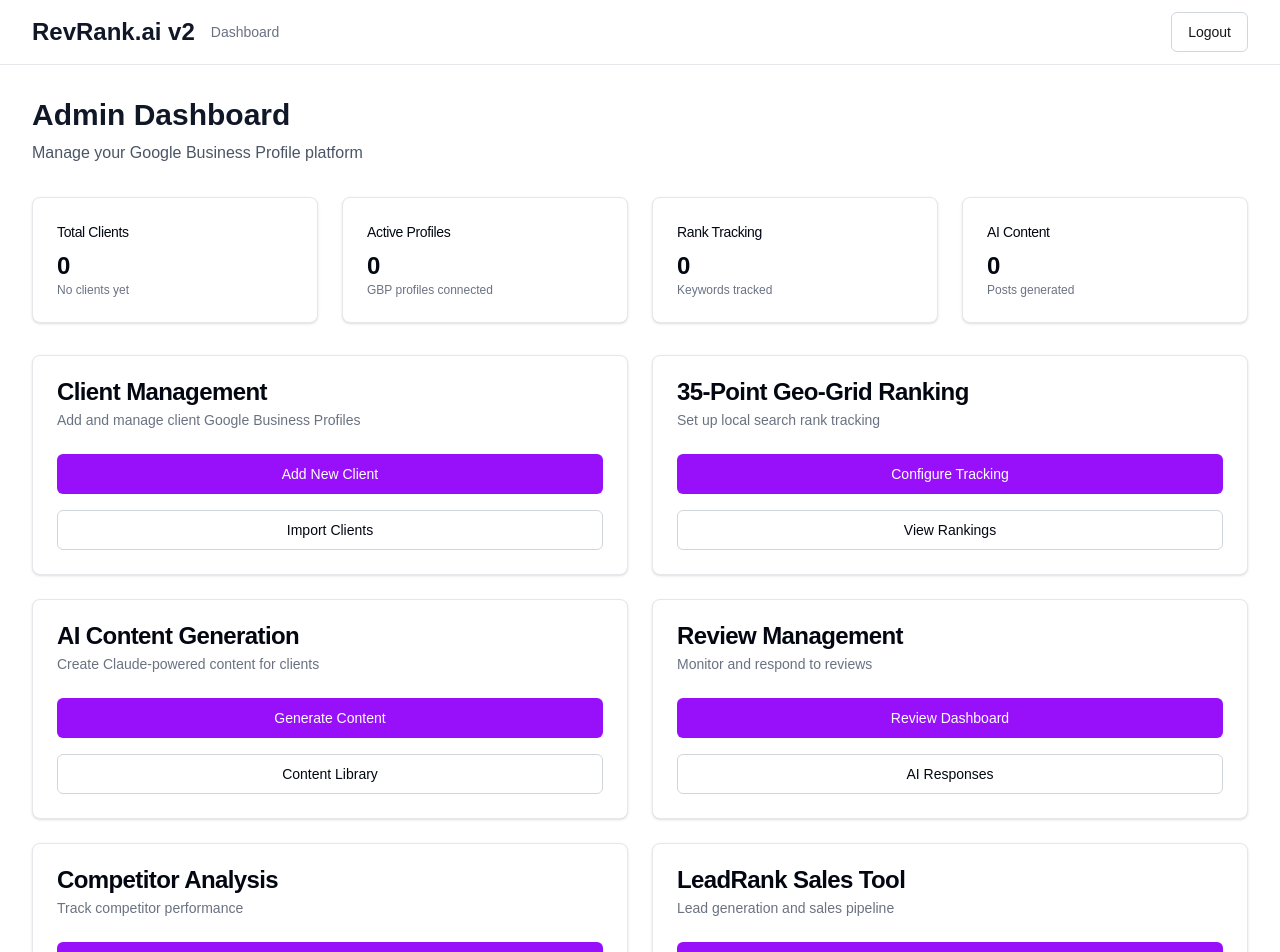
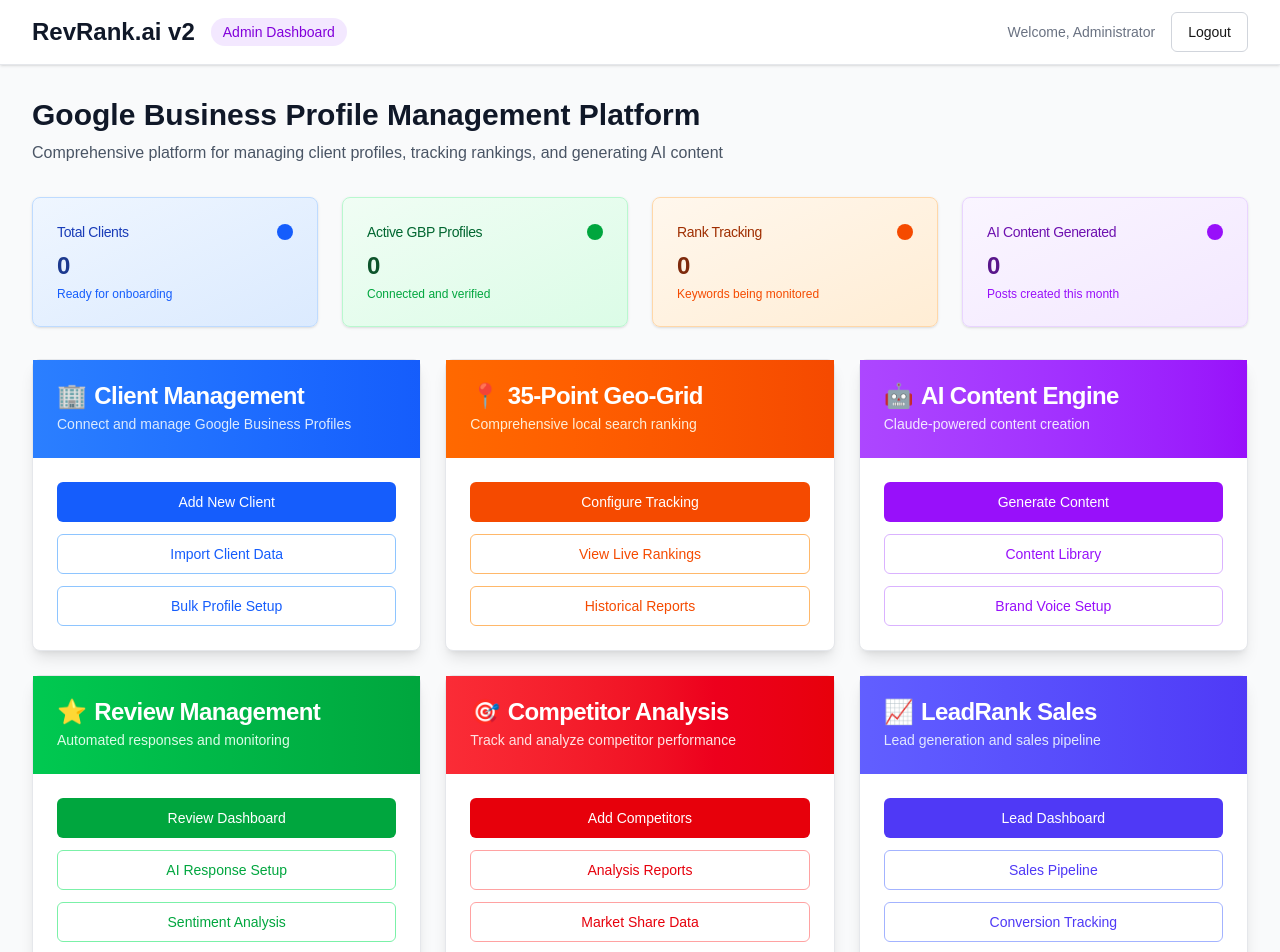
Before and after one commit to thedarksco/revrank-ai-v2-fresh, a Next.js app: page /dashboard in a window 1280 px wide. Shown: the top 952 px of the page. Built offline with nearby package versions, Linux system fonts and the light colour scheme.

Commit message:
Complete redesign: Professional RevRank.ai v2 dashboard with modern UI, color-coded sections, gradients, and comprehensive feature layout

```diff
--- a/app/admin/page.tsx
+++ b/app/admin/page.tsx
@@ -20,26 +20,46 @@
   }
 
   return (
-    <div className="min-h-screen bg-gray-50 flex items-center justify-center py-12 px-4 sm:px-6 lg:px-8">
-      <div className="max-w-md w-full space-y-8">
-        <div>
-          <h2 className="mt-6 text-center text-3xl font-bold text-gray-900">
-            RevRank.ai v2 Admin
+    <div className="min-h-screen bg-white">
+      {/* Header matching homepage */}
+      <header className="border-b border-gray-200">
+        <div className="max-w-7xl mx-auto px-4 sm:px-6 lg:px-8">
+          <div className="flex justify-between items-center h-16">
+            <div className="flex items-center">
+              <h1 className="text-2xl font-bold text-gray-900">RevRank.ai v2</h1>
+              <span className="ml-4 text-sm text-gray-500">Admin Access</span>
+            </div>
+            <div className="flex items-center space-x-4">
+              <Button variant="outline" asChild>
+                <a href="/">Back to Home</a>
+              </Button>
+            </div>
+          </div>
+        </div>
+      </header>
+
+      {/* Login Section */}
+      <section className="py-20 px-4 sm:px-6 lg:px-8">
+        <div className="max-w-md mx-auto">
+          <div className="text-center mb-8">
+            <h2 className="text-3xl font-bold text-gray-900 mb-4">
+              Admin Dashboard Access
             </h2>
-          <p className="mt-2 text-center text-sm text-gray-600">
-            Sign in to access the dashboard
+            <p className="text-gray-600">
+              Sign in to manage your Google Business Profile platform
             </p>
           </div>
+
           <Card>
             <CardHeader>
-            <CardTitle>Admin Login</CardTitle>
-            <CardDescription>Enter your credentials to continue</CardDescription>
+              <CardTitle>Administrator Login</CardTitle>
+              <CardDescription>Enter your credentials to access the RevRank.ai v2 dashboard</CardDescription>
             </CardHeader>
             <CardContent>
               <form onSubmit={handleLogin} className="space-y-4">
                 <div>
                   <label className="block text-sm font-medium text-gray-700 mb-2">
-                  Email
+                    Email Address
                   </label>
                   <Input
                     type="email"
@@ -57,17 +77,18 @@
                     type="password"
                     value={password}
                     onChange={(e) => setPassword(e.target.value)}
-                  placeholder="Enter password"
+                    placeholder="Enter your password"
                     required
                   />
                 </div>
                 <Button type="submit" className="w-full">
-                Sign In
+                  Access Dashboard
                 </Button>
               </form>
             </CardContent>
           </Card>
         </div>
+      </section>
     </div>
   )
 }
--- a/app/dashboard/page.tsx
+++ b/app/dashboard/page.tsx
@@ -5,16 +5,23 @@
 
 export default function Dashboard() {
   return (
-    <div className="min-h-screen bg-white">
-      {/* Header */}
-      <header className="border-b border-gray-200">
+    <div className="min-h-screen bg-gray-50">
+      {/* Modern Header */}
+      <header className="bg-white border-b border-gray-200 shadow-sm">
         <div className="max-w-7xl mx-auto px-4 sm:px-6 lg:px-8">
           <div className="flex justify-between items-center h-16">
-            <div className="flex items-center">
+            <div className="flex items-center space-x-4">
               <h1 className="text-2xl font-bold text-gray-900">RevRank.ai v2</h1>
-              <span className="ml-4 text-sm text-gray-500">Dashboard</span>
+              <div className="hidden md:flex items-center space-x-2">
+                <span className="px-3 py-1 bg-purple-100 text-purple-700 text-sm rounded-full font-medium">
+                  Admin Dashboard
+                </span>
+              </div>
             </div>
             <div className="flex items-center space-x-4">
+              <div className="hidden md:flex items-center space-x-2 text-sm text-gray-500">
+                <span>Welcome, Administrator</span>
+              </div>
               <Button variant="outline" asChild>
                 <a href="/">Logout</a>
               </Button>
@@ -25,128 +32,217 @@
 
       {/* Dashboard Content */}
       <div className="max-w-7xl mx-auto py-8 px-4 sm:px-6 lg:px-8">
+        {/* Page Header */}
         <div className="mb-8">
-          <h2 className="text-3xl font-bold text-gray-900">Admin Dashboard</h2>
-          <p className="text-gray-600 mt-2">Manage your Google Business Profile platform</p>
+          <h2 className="text-3xl font-bold text-gray-900">Google Business Profile Management Platform</h2>
+          <p className="text-gray-600 mt-2">Comprehensive platform for managing client profiles, tracking rankings, and generating AI content</p>
         </div>
 
-        {/* Stats Overview */}
+        {/* Key Metrics Overview */}
         <div className="grid grid-cols-1 md:grid-cols-2 lg:grid-cols-4 gap-6 mb-8">
-          <Card>
+          <Card className="bg-gradient-to-br from-blue-50 to-blue-100 border-blue-200">
             <CardHeader className="flex flex-row items-center justify-between space-y-0 pb-2">
-              <CardTitle className="text-sm font-medium">Total Clients</CardTitle>
+              <CardTitle className="text-sm font-medium text-blue-800">Total Clients</CardTitle>
+              <div className="h-4 w-4 bg-blue-600 rounded-full"></div>
             </CardHeader>
             <CardContent>
-              <div className="text-2xl font-bold">0</div>
-              <p className="text-xs text-gray-500">No clients yet</p>
+              <div className="text-2xl font-bold text-blue-900">0</div>
+              <p className="text-xs text-blue-600 mt-1">Ready for onboarding</p>
             </CardContent>
           </Card>
 
-          <Card>
+          <Card className="bg-gradient-to-br from-green-50 to-green-100 border-green-200">
             <CardHeader className="flex flex-row items-center justify-between space-y-0 pb-2">
-              <CardTitle className="text-sm font-medium">Active Profiles</CardTitle>
+              <CardTitle className="text-sm font-medium text-green-800">Active GBP Profiles</CardTitle>
+              <div className="h-4 w-4 bg-green-600 rounded-full"></div>
             </CardHeader>
             <CardContent>
-              <div className="text-2xl font-bold">0</div>
-              <p className="text-xs text-gray-500">GBP profiles connected</p>
+              <div className="text-2xl font-bold text-green-900">0</div>
+              <p className="text-xs text-green-600 mt-1">Connected and verified</p>
             </CardContent>
           </Card>
 
-          <Card>
+          <Card className="bg-gradient-to-br from-orange-50 to-orange-100 border-orange-200">
             <CardHeader className="flex flex-row items-center justify-between space-y-0 pb-2">
-              <CardTitle className="text-sm font-medium">Rank Tracking</CardTitle>
+              <CardTitle className="text-sm font-medium text-orange-800">Rank Tracking</CardTitle>
+              <div className="h-4 w-4 bg-orange-600 rounded-full"></div>
             </CardHeader>
             <CardContent>
-              <div className="text-2xl font-bold">0</div>
-              <p className="text-xs text-gray-500">Keywords tracked</p>
+              <div className="text-2xl font-bold text-orange-900">0</div>
+              <p className="text-xs text-orange-600 mt-1">Keywords being monitored</p>
             </CardContent>
           </Card>
 
-          <Card>
+          <Card className="bg-gradient-to-br from-purple-50 to-purple-100 border-purple-200">
             <CardHeader className="flex flex-row items-center justify-between space-y-0 pb-2">
-              <CardTitle className="text-sm font-medium">AI Content</CardTitle>
+              <CardTitle className="text-sm font-medium text-purple-800">AI Content Generated</CardTitle>
+              <div className="h-4 w-4 bg-purple-600 rounded-full"></div>
             </CardHeader>
             <CardContent>
-              <div className="text-2xl font-bold">0</div>
-              <p className="text-xs text-gray-500">Posts generated</p>
+              <div className="text-2xl font-bold text-purple-900">0</div>
+              <p className="text-xs text-purple-600 mt-1">Posts created this month</p>
             </CardContent>
           </Card>
         </div>
 
-        {/* Main Features */}
-        <div className="grid grid-cols-1 lg:grid-cols-2 gap-6">
-          {/* Client Management */}
-          <Card>
-            <CardHeader>
-              <CardTitle>Client Management</CardTitle>
-              <CardDescription>Add and manage client Google Business Profiles</CardDescription>
+        {/* Platform Management Sections */}
+        <div className="grid grid-cols-1 lg:grid-cols-2 xl:grid-cols-3 gap-6 mb-8">
+          {/* Client & Profile Management */}
+          <Card className="bg-white shadow-lg hover:shadow-xl transition-shadow">
+            <CardHeader className="bg-gradient-to-r from-blue-500 to-blue-600 text-white">
+              <CardTitle className="flex items-center space-x-2">
+                <span>🏢</span>
+                <span>Client Management</span>
+              </CardTitle>
+              <CardDescription className="text-blue-100">
+                Connect and manage Google Business Profiles
+              </CardDescription>
             </CardHeader>
-            <CardContent className="space-y-4">
-              <Button className="w-full">Add New Client</Button>
-              <Button variant="outline" className="w-full">Import Clients</Button>
+            <CardContent className="p-6">
+              <div className="space-y-3">
+                <Button className="w-full bg-blue-600 hover:bg-blue-700">Add New Client</Button>
+                <Button variant="outline" className="w-full border-blue-300 text-blue-600 hover:bg-blue-50">Import Client Data</Button>
+                <Button variant="outline" className="w-full border-blue-300 text-blue-600 hover:bg-blue-50">Bulk Profile Setup</Button>
+              </div>
             </CardContent>
           </Card>
 
-          {/* Rank Tracking Setup */}
-          <Card>
-            <CardHeader>
-              <CardTitle>35-Point Geo-Grid Ranking</CardTitle>
-              <CardDescription>Set up local search rank tracking</CardDescription>
+          {/* Rank Tracking */}
+          <Card className="bg-white shadow-lg hover:shadow-xl transition-shadow">
+            <CardHeader className="bg-gradient-to-r from-orange-500 to-orange-600 text-white">
+              <CardTitle className="flex items-center space-x-2">
+                <span>📍</span>
+                <span>35-Point Geo-Grid</span>
+              </CardTitle>
+              <CardDescription className="text-orange-100">
+                Comprehensive local search ranking
+              </CardDescription>
             </CardHeader>
-            <CardContent className="space-y-4">
-              <Button className="w-full">Configure Tracking</Button>
-              <Button variant="outline" className="w-full">View Rankings</Button>
+            <CardContent className="p-6">
+              <div className="space-y-3">
+                <Button className="w-full bg-orange-600 hover:bg-orange-700">Configure Tracking</Button>
+                <Button variant="outline" className="w-full border-orange-300 text-orange-600 hover:bg-orange-50">View Live Rankings</Button>
+                <Button variant="outline" className="w-full border-orange-300 text-orange-600 hover:bg-orange-50">Historical Reports</Button>
+              </div>
             </CardContent>
           </Card>
 
-          {/* AI Content */}
-          <Card>
-            <CardHeader>
-              <CardTitle>AI Content Generation</CardTitle>
-              <CardDescription>Create Claude-powered content for clients</CardDescription>
+          {/* AI Content Generation */}
+          <Card className="bg-white shadow-lg hover:shadow-xl transition-shadow">
+            <CardHeader className="bg-gradient-to-r from-purple-500 to-purple-600 text-white">
+              <CardTitle className="flex items-center space-x-2">
+                <span>🤖</span>
+                <span>AI Content Engine</span>
+              </CardTitle>
+              <CardDescription className="text-purple-100">
+                Claude-powered content creation
+              </CardDescription>
             </CardHeader>
-            <CardContent className="space-y-4">
-              <Button className="w-full">Generate Content</Button>
-              <Button variant="outline" className="w-full">Content Library</Button>
+            <CardContent className="p-6">
+              <div className="space-y-3">
+                <Button className="w-full bg-purple-600 hover:bg-purple-700">Generate Content</Button>
+                <Button variant="outline" className="w-full border-purple-300 text-purple-600 hover:bg-purple-50">Content Library</Button>
+                <Button variant="outline" className="w-full border-purple-300 text-purple-600 hover:bg-purple-50">Brand Voice Setup</Button>
+              </div>
             </CardContent>
           </Card>
 
           {/* Review Management */}
-          <Card>
-            <CardHeader>
-              <CardTitle>Review Management</CardTitle>
-              <CardDescription>Monitor and respond to reviews</CardDescription>
+          <Card className="bg-white shadow-lg hover:shadow-xl transition-shadow">
+            <CardHeader className="bg-gradient-to-r from-green-500 to-green-600 text-white">
+              <CardTitle className="flex items-center space-x-2">
+                <span>⭐</span>
+                <span>Review Management</span>
+              </CardTitle>
+              <CardDescription className="text-green-100">
+                Automated responses and monitoring
+              </CardDescription>
             </CardHeader>
-            <CardContent className="space-y-4">
-              <Button className="w-full">Review Dashboard</Button>
-              <Button variant="outline" className="w-full">AI Responses</Button>
+            <CardContent className="p-6">
+              <div className="space-y-3">
+                <Button className="w-full bg-green-600 hover:bg-green-700">Review Dashboard</Button>
+                <Button variant="outline" className="w-full border-green-300 text-green-600 hover:bg-green-50">AI Response Setup</Button>
+                <Button variant="outline" className="w-full border-green-300 text-green-600 hover:bg-green-50">Sentiment Analysis</Button>
+              </div>
             </CardContent>
           </Card>
 
           {/* Competitor Analysis */}
-          <Card>
-            <CardHeader>
-              <CardTitle>Competitor Analysis</CardTitle>
-              <CardDescription>Track competitor performance</CardDescription>
+          <Card className="bg-white shadow-lg hover:shadow-xl transition-shadow">
+            <CardHeader className="bg-gradient-to-r from-red-500 to-red-600 text-white">
+              <CardTitle className="flex items-center space-x-2">
+                <span>🎯</span>
+                <span>Competitor Analysis</span>
+              </CardTitle>
+              <CardDescription className="text-red-100">
+                Track and analyze competitor performance
+              </CardDescription>
             </CardHeader>
-            <CardContent className="space-y-4">
-              <Button className="w-full">Add Competitors</Button>
-              <Button variant="outline" className="w-full">Analysis Reports</Button>
+            <CardContent className="p-6">
+              <div className="space-y-3">
+                <Button className="w-full bg-red-600 hover:bg-red-700">Add Competitors</Button>
+                <Button variant="outline" className="w-full border-red-300 text-red-600 hover:bg-red-50">Analysis Reports</Button>
+                <Button variant="outline" className="w-full border-red-300 text-red-600 hover:bg-red-50">Market Share Data</Button>
+              </div>
             </CardContent>
           </Card>
 
-          {/* LeadRank Sales */}
-          <Card>
-            <CardHeader>
-              <CardTitle>LeadRank Sales Tool</CardTitle>
-              <CardDescription>Lead generation and sales pipeline</CardDescription>
+          {/* LeadRank Sales Tool */}
+          <Card className="bg-white shadow-lg hover:shadow-xl transition-shadow">
+            <CardHeader className="bg-gradient-to-r from-indigo-500 to-indigo-600 text-white">
+              <CardTitle className="flex items-center space-x-2">
+                <span>📈</span>
+                <span>LeadRank Sales</span>
+              </CardTitle>
+              <CardDescription className="text-indigo-100">
+                Lead generation and sales pipeline
+              </CardDescription>
             </CardHeader>
-            <CardContent className="space-y-4">
-              <Button className="w-full">Lead Dashboard</Button>
-              <Button variant="outline" className="w-full">Sales Pipeline</Button>
+            <CardContent className="p-6">
+              <div className="space-y-3">
+                <Button className="w-full bg-indigo-600 hover:bg-indigo-700">Lead Dashboard</Button>
+                <Button variant="outline" className="w-full border-indigo-300 text-indigo-600 hover:bg-indigo-50">Sales Pipeline</Button>
+                <Button variant="outline" className="w-full border-indigo-300 text-indigo-600 hover:bg-indigo-50">Conversion Tracking</Button>
+              </div>
             </CardContent>
           </Card>
         </div>
+
+        {/* Quick Actions */}
+        <Card className="bg-white shadow-lg">
+          <CardHeader>
+            <CardTitle>Quick Actions</CardTitle>
+            <CardDescription>Common tasks for platform management</CardDescription>
+          </CardHeader>
+          <CardContent>
+            <div className="grid grid-cols-1 md:grid-cols-3 lg:grid-cols-6 gap-4">
+              <Button variant="outline" className="h-16 flex flex-col items-center justify-center space-y-1">
+                <span className="text-lg">📊</span>
+                <span className="text-xs">Analytics</span>
+              </Button>
+              <Button variant="outline" className="h-16 flex flex-col items-center justify-center space-y-1">
+                <span className="text-lg">⚙️</span>
+                <span className="text-xs">Settings</span>
+              </Button>
+              <Button variant="outline" className="h-16 flex flex-col items-center justify-center space-y-1">
+                <span className="text-lg">📁</span>
+                <span className="text-xs">Export Data</span>
+              </Button>
+              <Button variant="outline" className="h-16 flex flex-col items-center justify-center space-y-1">
+                <span className="text-lg">👥</span>
+                <span className="text-xs">User Management</span>
+              </Button>
+              <Button variant="outline" className="h-16 flex flex-col items-center justify-center space-y-1">
+                <span className="text-lg">🔧</span>
+                <span className="text-xs">API Config</span>
+              </Button>
+              <Button variant="outline" className="h-16 flex flex-col items-center justify-center space-y-1">
+                <span className="text-lg">💬</span>
+                <span className="text-xs">Support</span>
+              </Button>
+            </div>
+          </CardContent>
+        </Card>
       </div>
     </div>
   )
```
Lines whose indentation alone changed are shown as unchanged.
